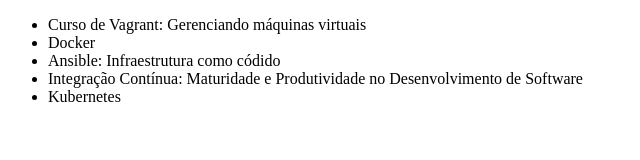
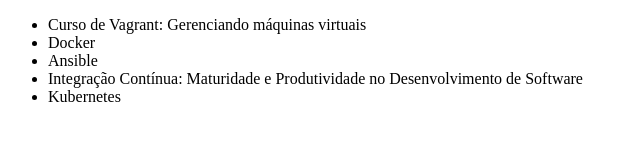
Before and after one commit to mrondfer/curso_git_alura, a plain HTML site: page index.html in a window 1280 px wide. Shown: the whole page, without its empty margins (0-640 px from the left). Drawn offline with Linux system fonts and the light colour scheme.

Commit message:
Revert "Mudando nome do curso de Ansible"
This reverts commit 2439d38ec148d2ac7f76a104e0f82d400c23e0e9.

```diff
--- a/index.html
+++ b/index.html
@@ -8,7 +8,7 @@
     <ul>
         <li>Curso de Vagrant: Gerenciando máquinas virtuais</li>
         <li>Docker</li>
-        <li>Ansible: Infraestrutura como códido </li>
+        <li>Ansible</li>
         <li>Integração Contínua: Maturidade e Produtividade no Desenvolvimento de Software</li>
 	<li>Kubernetes</li>
     </ul>
```
